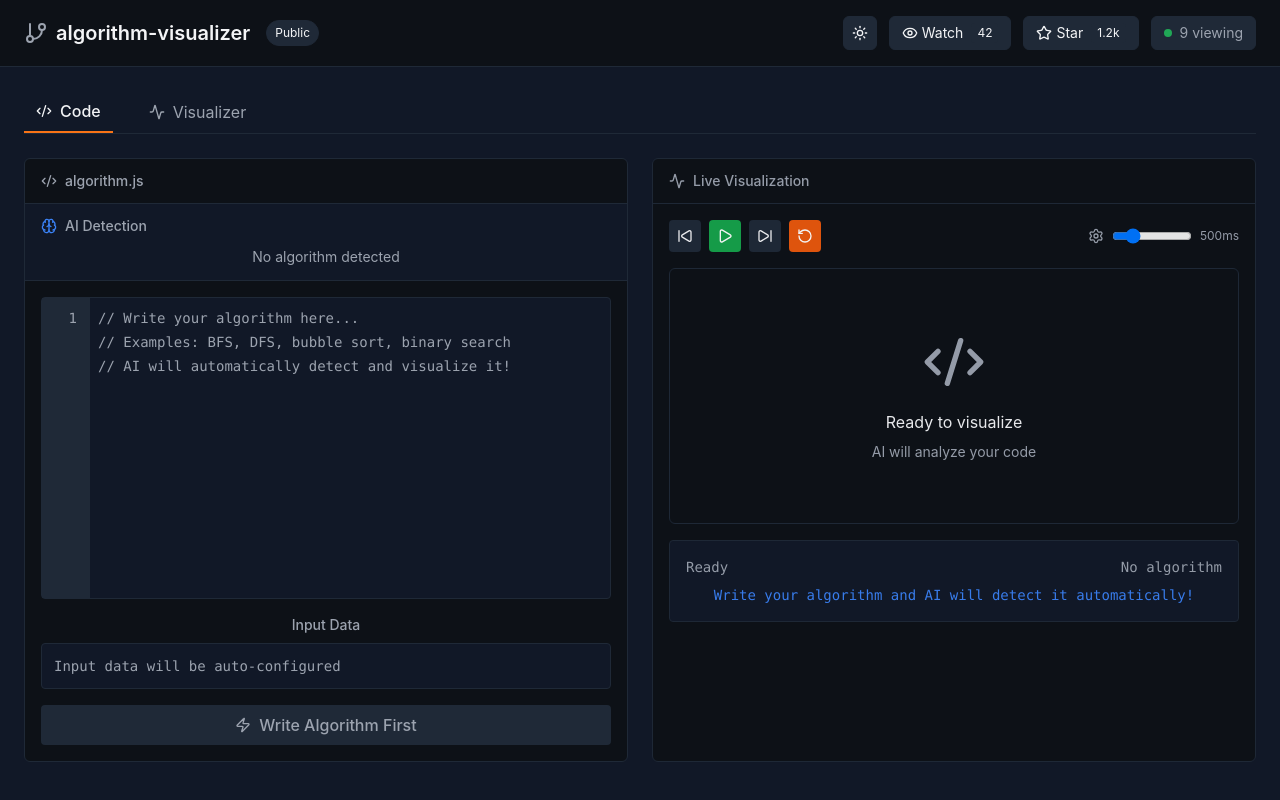
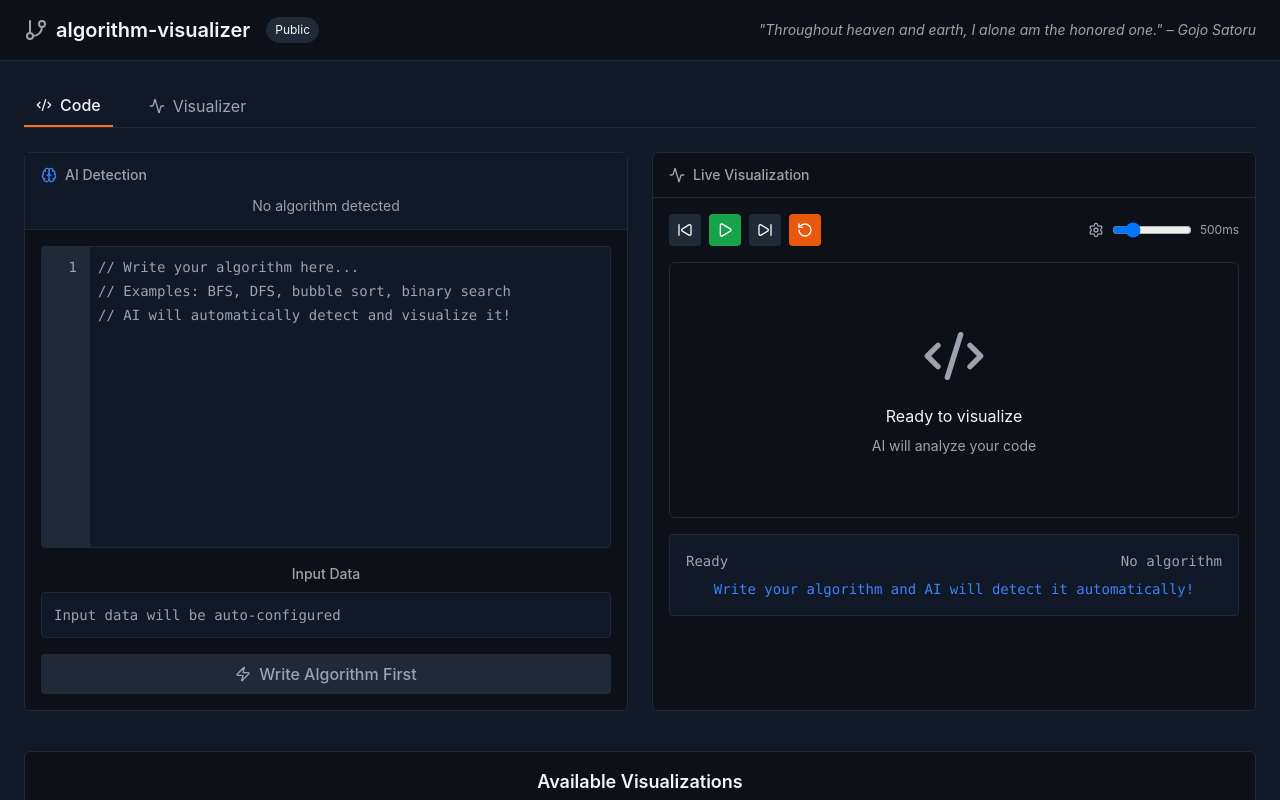
Before and after one commit to Harmless04/algo-juice, a React (Create React App) app: page / in a window 1280 px wide. Shown: the top 800 px of the page. Built offline with nearby package versions, Linux system fonts and the light colour scheme.

Commit message:
changes in ui

```diff
--- a/src/components/AlgorithmVisualizer.js
+++ b/src/components/AlgorithmVisualizer.js
@@ -632,9 +632,6 @@ const AlgorithmVisualizer = () => {
 
   const intervalRef = useRef(null);
   const realtimeRef = useRef(null);
-  const codeInputRef = useRef(null);
-  const [activeTab, setActiveTab] = useState('code');
-  const [visualizerPopped, setVisualizerPopped] = useState(false);
 
   // Real-time data simulation
   useEffect(() => {
@@ -1653,20 +1650,6 @@ Code: ${codeText}`;
     );
   };
 
-  // Navigation actions
-  const handleCodeTab = () => {
-    setActiveTab('code');
-    setVisualizerPopped(false);
-    setTimeout(() => {
-      codeInputRef.current?.focus();
-    }, 100); // Small delay for smoothness
-  };
-
-  const handleVisualizerTab = () => {
-    setActiveTab('visualizer');
-    setVisualizerPopped(true);
-  };
-
   return (
     <div className={`min-h-screen ${theme.bg} ${theme.text}`}>
       {/* Header */}
@@ -1683,53 +1666,11 @@ Code: ${codeText}`;
                 <span className="bg-blue-900 text-blue-300 px-2 py-1 rounded-full text-xs">{tokensUsed} tokens</span>
               )}
             </div>
+            {/* Replace controls with quote */}
             <div className="flex items-center gap-3">
-              <button onClick={() => setIsDarkMode(!isDarkMode)}
-                      className={`${theme.button} border ${theme.border} p-2 rounded-md transition-colors`}>
-                {isDarkMode ? <Sun className="w-4 h-4" /> : <Moon className="w-4 h-4" />}
-              </button>
-              <button
-                onClick={handleWatch}
-                className={`flex items-center gap-1 border px-3 py-1.5 rounded-md text-sm transition-colors ${
-                  isWatching
-                    ? 'bg-blue-600 border-blue-500 text-white hover:bg-blue-700'
-                    : `${theme.button} border ${theme.border} hover:border-blue-400`
-                }`}
-              >
-                <Eye className={`w-4 h-4 ${isWatching ? 'fill-current' : ''}`} />
-                <span>{isWatching ? 'Unwatch' : 'Watch'}</span>
-                <span className={`px-1.5 py-0.5 rounded text-xs ml-1 ${
-                  isWatching
-                    ? 'bg-blue-700 text-blue-100'
-                    : `${theme.button}`
-                }`}>
-                  {watchCount}
-                </span>
-              </button>
-              <button
-                onClick={handleStar}
-                className={`flex items-center gap-1 border px-3 py-1.5 rounded-md text-sm transition-colors ${
-                  isStarred
-                    ? 'bg-yellow-600 border-yellow-500 text-white hover:bg-yellow-700'
-                    : `${theme.button} border ${theme.border} hover:border-yellow-400`
-                }`}
-              >
-                <Star className={`w-4 h-4 ${isStarred ? 'fill-current' : ''}`} />
-                <span>{isStarred ? 'Unstar' : 'Star'}</span>
-                <span className={`px-1.5 py-0.5 rounded text-xs ml-1 ${
-                  isStarred
-                    ? 'bg-yellow-700 text-yellow-100'
-                    : `${theme.button}`
-                }`}>
-                  {formatCount(starCount)}
-                </span>
-              </button>
-
-              {/* Live viewers indicator */}
-              <div className={`flex items-center gap-2 px-3 py-1.5 ${theme.button} border ${theme.border} rounded-md text-sm`}>
-                <div className="w-2 h-2 bg-green-500 rounded-full animate-pulse"></div>
-                <span className={theme.textMuted}>{viewersCount} viewing</span>
-              </div>
+              <span className={`italic text-sm ${theme.textMuted}`}>
+                "Throughout heaven and earth, I alone am the honored one." – Gojo Satoru
+              </span>
             </div>
           </div>
         </div>
@@ -1739,27 +1680,11 @@ Code: ${codeText}`;
         {/* Navigation */}
         <div className={`border-b ${theme.border} mb-6`}>
           <nav className="flex gap-6">
-            <button
-              className={`flex items-center gap-2 px-3 py-2 border-b-2 transition-all duration-200 ${
-                activeTab === 'code'
-                  ? 'border-orange-500 font-medium ' + theme.text
-                  : 'border-transparent ' + theme.textMuted
-              }`}
-              onClick={handleCodeTab}
-              type="button"
-            >
+            <button className={`flex items-center gap-2 px-3 py-2 border-b-2 border-orange-500 ${theme.text} font-medium`}>
               <Code2 className="w-4 h-4" />
               Code
             </button>
-            <button
-              className={`flex items-center gap-2 px-3 py-2 transition-all duration-200 ${
-                activeTab === 'visualizer'
-                  ? 'border-b-2 border-green-500 font-medium ' + theme.text
-                  : 'border-transparent ' + theme.textMuted
-              }`}
-              onClick={handleVisualizerTab}
-              type="button"
-            >
+            <button className={`flex items-center gap-2 px-3 py-2 ${theme.textMuted}`}>
               <Activity className="w-4 h-4" />
               Visualizer
             </button>
@@ -1769,13 +1694,6 @@ Code: ${codeText}`;
         <div className="grid lg:grid-cols-2 gap-6">
           {/* Code Editor */}
           <div className={`${theme.card} rounded-md border ${theme.border}`}>
-            <div className={`border-b ${theme.border} px-4 py-3`}>
-              <h3 className={`text-sm font-medium ${theme.textMuted} flex items-center gap-2`}>
-                <Code2 className="w-4 h-4" />
-                algorithm.js
-              </h3>
-            </div>
-
             {/* AI Detection */}
             <div className={`border-b ${theme.border} px-4 py-3 ${theme.editor}`}>
               <div className="flex items-center gap-2 mb-2">
@@ -1818,7 +1736,6 @@ Code: ${codeText}`;
                       ))}
                     </div>
                     <textarea
-                      ref={codeInputRef}
                       value={code}
                       onChange={(e) => setCode(e.target.value)}
                       className={`flex-1 bg-transparent ${theme.text} p-2 resize-none outline-none leading-6`}
@@ -1858,37 +1775,14 @@ Code: ${codeText}`;
           </div>
 
           {/* Visualization */}
-          <div
-            className={`
-              ${theme.card} rounded-md border ${theme.border}
-              transition-all duration-500
-              ${visualizerPopped ? 'z-50 shadow-2xl scale-105 translate-x-2 opacity-100' : 'opacity-95'}
-              ${activeTab === 'visualizer' ? '' : 'opacity-70'}
-            `}
-            style={{
-              position: visualizerPopped ? 'absolute' : 'relative',
-              top: visualizerPopped ? '80px' : 'auto',
-              right: visualizerPopped ? '40px' : 'auto',
-              width: visualizerPopped ? 'calc(100vw - 80px)' : undefined,
-              maxWidth: visualizerPopped ? '700px' : undefined,
-              background: visualizerPopped ? (isDarkMode ? '#18181b' : '#fff') : undefined,
-            }}
-          >
-            <div className={`border-b ${theme.border} px-4 py-3 flex justify-between items-center`}>
+          <div className={`${theme.card} rounded-md border ${theme.border}`}>
+            <div className={`border-b ${theme.border} px-4 py-3`}>
               <h3 className={`text-sm font-medium ${theme.textMuted} flex items-center gap-2`}>
                 <Activity className="w-4 h-4" />
                 Live Visualization
               </h3>
-              {visualizerPopped && (
-                <button
-                  className="ml-auto px-2 py-1 rounded bg-gray-700 text-white text-xs"
-                  onClick={() => setVisualizerPopped(false)}
-                  type="button"
-                >
-                  Close
-                </button>
-              )}
             </div>
+
             <div className="p-4">
               {/* Controls */}
               <div className="flex items-center gap-2 mb-4">
@@ -1941,7 +1835,7 @@ Code: ${codeText}`;
           </div>
         </div>
 
-        {/* Visualization Types Info - moved to lower part */}
+        {/* Visualization Types Info moved to bottom */}
         <div className={`mt-10 ${theme.card} rounded-md border ${theme.border} p-4`}>
           <h2 className="text-lg font-semibold mb-2">Available Visualizations</h2>
           <ul className={`list-disc pl-6 text-sm ${theme.textMuted}`}>
```
